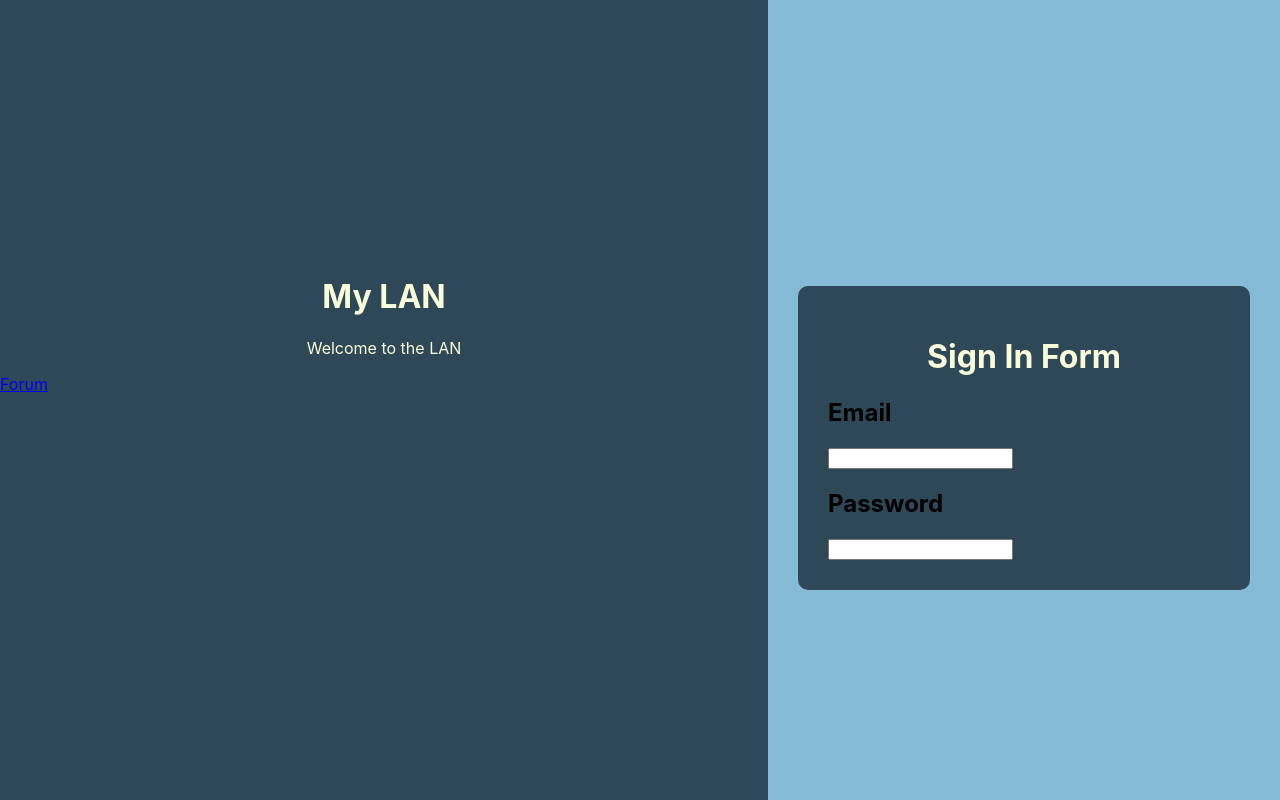
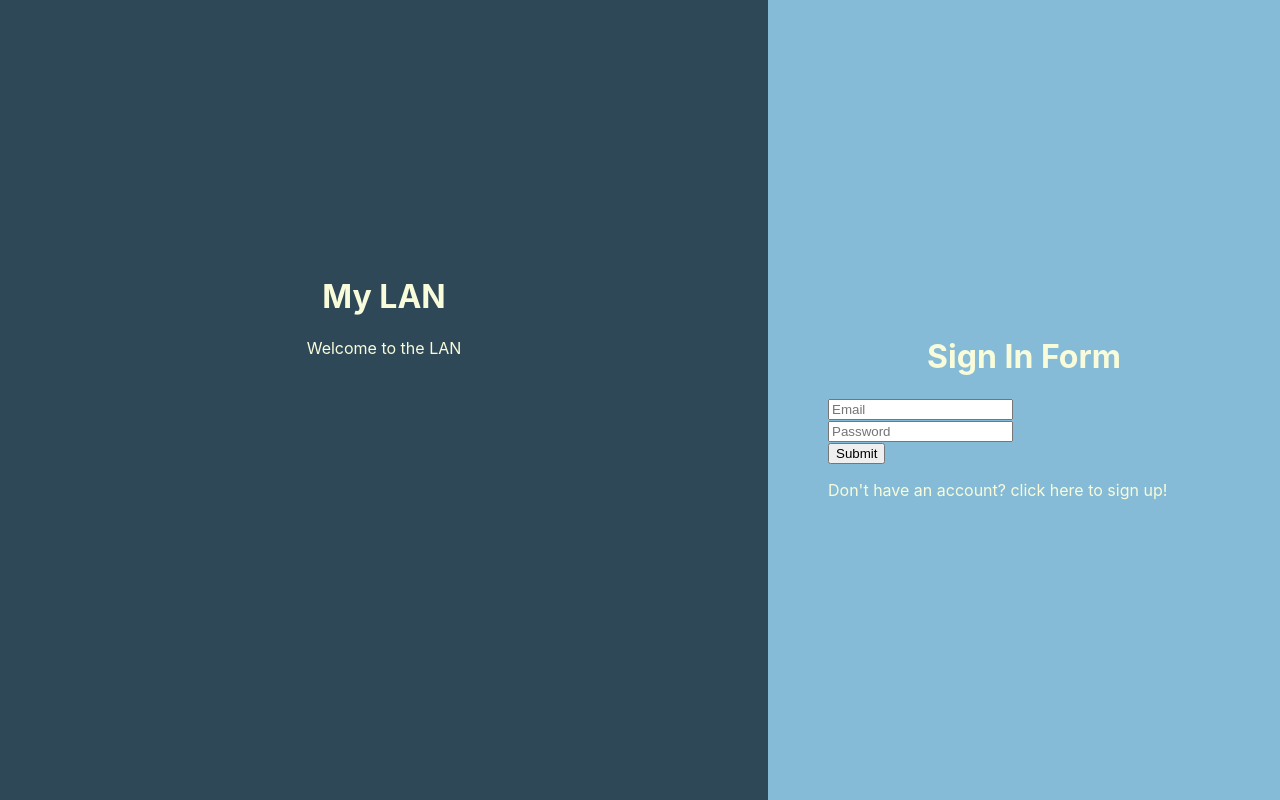
Before and after one commit to DeanBolte/rmitwebproject, a React (Create React App) app: page / in a window 1280 px wide. Built offline with nearby package versions, Linux system fonts and the light colour scheme.

Commit message:
sign in form click through to sign up

```diff
--- a/src/App.css
+++ b/src/App.css
@@ -83,8 +83,8 @@ p {
   overflow-x: hidden;
 }
 
-.sign {
-  background-color: #2F4858;
+
+.form {
   margin: 30px;
   padding: 30px;
   border-radius: 10px;
--- a/src/components/Landing.js
+++ b/src/components/Landing.js
@@ -9,7 +9,6 @@ const Landing = () => {
         <div className='split-big left landing-position'>
             <h1 className='landing logo'>My LAN</h1>
             <p className='landing'>Welcome to the LAN</p>
-            <Link className='btn' to="/forum">Forum</Link>
         </div>
 
         <div className='split-small right landing-position'>
--- a/src/components/LandingForm.js
+++ b/src/components/LandingForm.js
@@ -1,19 +1,26 @@
 import React from 'react'
+import { useState } from 'react';
 import Signin from './Signin'
 import Signup from './Signup'
 
-function SelectSignInOrSignUp(props) {
-  if(props.sign_in_mode === 0) {
-    return <Signup />
-  } else {
-    return <Signin />
+const LandingForm = () => {
+  const [sign_in_mode, setForm] = useState(1)
+
+  const onSwapForm = (form_id) => {
+    setForm(0)
   }
-}
 
-const LandingForm = () => {
+  const SelectSignInOrSignUp = (props) => {
+    if(props.form === 0) {
+      return <Signup />
+    } else {
+      return <Signin onSwapForm={onSwapForm}/>
+    }
+  }
+
   return (
     <div>
-      <SelectSignInOrSignUp sign_in_mode={1} />
+      <SelectSignInOrSignUp form={sign_in_mode} />
     </div>
   )
 }
--- a/src/components/Signin.js
+++ b/src/components/Signin.js
@@ -1,14 +1,45 @@
 import React from 'react'
+import { useState } from 'react';
 
-const Signin = () => {
+const Signin = ({ onSwapForm }) => {
+  const [errorMessages, setErrorMessages] = useState({});
+  const [isSubmitted, setIsSubmitted] = useState(false);
+
+  // Generate JSX code for error message
+  const renderErrorMessage = (name) =>
+  name === errorMessages.name && (
+    <div className="error">{errorMessages.message}</div>
+  );
+
+  const onSubmit = (e) => {
+    e.preventDefault()
+
+  }
+
+  const swapForm = () => {
+    onSwapForm(0)
+  }
+
   return (
-    <form className='sign sign-in'>
-      <h1 className='logo'>Sign In Form</h1>
-      <h2>Email</h2>
-      <input />
-      <h2>Password</h2>
-      <input />
-    </form>
+    <div className='form'>
+      <form onSubmit={onSubmit}>
+        <h1 className='logo'>Sign In Form</h1>
+        <div className="input-container">
+         <input placeholder= 'Email' type="text" name="uname" required />
+         {renderErrorMessage("uname")}
+        </div>
+        <div className="input-container">
+         <input placeholder= 'Password' type="password" name="pass" required />
+         {renderErrorMessage("pass")}
+        </div>
+        <div className="button-container">
+          <input type="submit" />
+        </div>
+        <div>
+          <p onClick={() => swapForm()}>Don't have an account? click here to sign up!</p>
+        </div>
+      </form>
+    </div>
   )
 }
 
```
